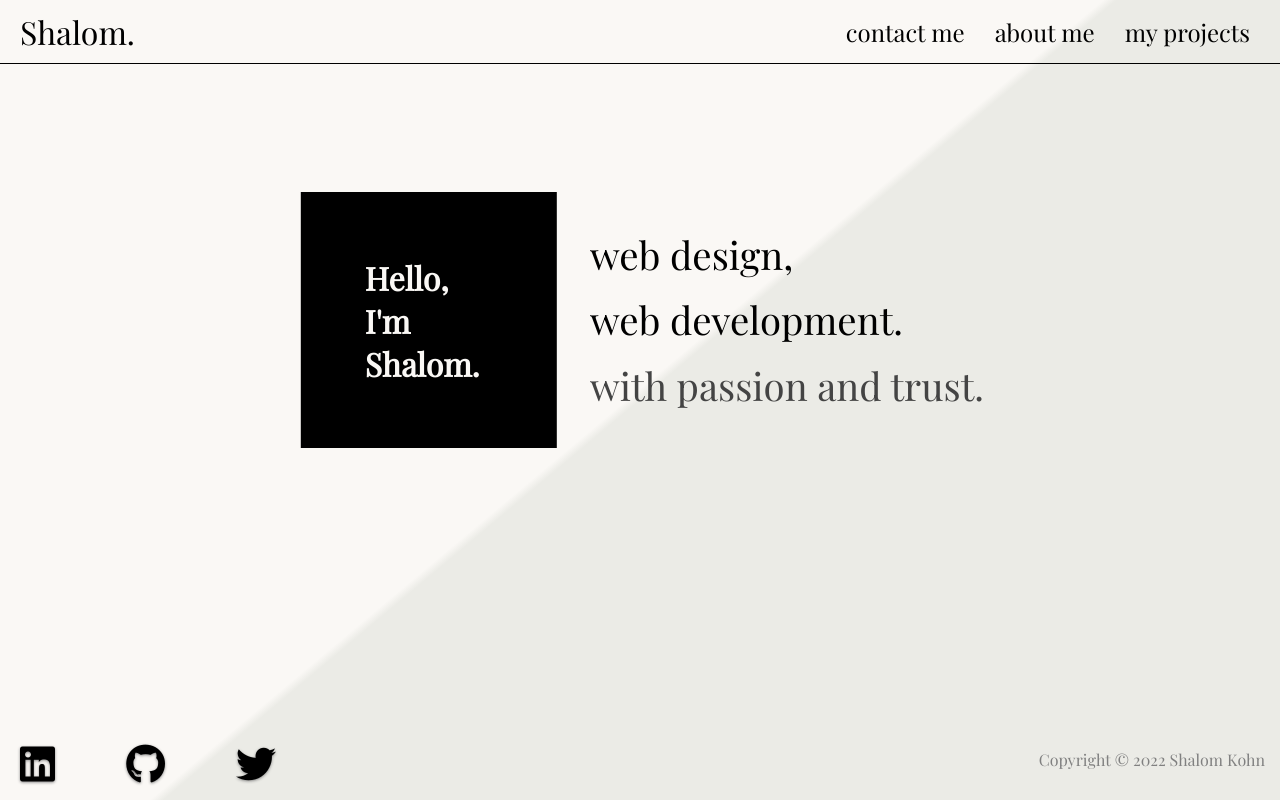
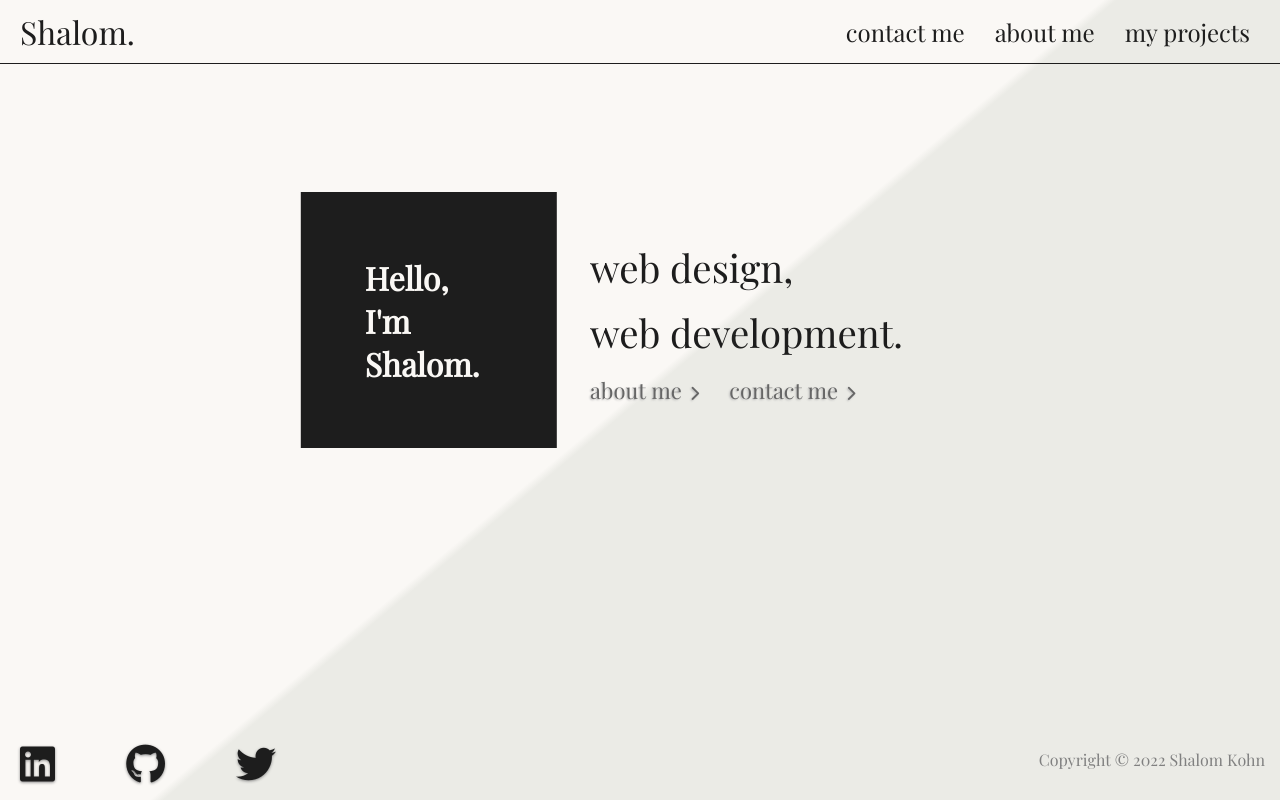
Before and after one commit to Shalomkohn/My-Portfolio-site, a React (Create React App) app: page / in a window 1280 px wide. Built offline with nearby package versions, Linux system fonts and the light colour scheme.

Commit message:
took out pure black, added color transition affects

```diff
--- a/src/App.js
+++ b/src/App.js
@@ -2,7 +2,7 @@ import NavBar from "./components/nav-bar"
 import SideNav from "./components/side-nav"
 import ContactLogos from "./components/contact-logos"
 import { useState } from "react"
-import { BrowserRouter as Router, Route, Routes } from "react-router-dom"
+import { BrowserRouter as Router, Route, Routes, Link } from "react-router-dom"
 import AboutMe from "./components/about-me"
 import ContactMe from "./components/contact-me"
 import MyProjects from "./components/my-projects"
@@ -53,12 +53,25 @@ const App = () => {
                                         <h1>Hello,<br /> I'm Shalom.</h1>
                                     </div>
                                     <div className="my-description">
-                                        web design,
-                                        <br className="showOnMobile"/>
-                                        <div className="hideOnMobile"> web development.</div>
-                                        <div className="description-line-2">
+
+                                        we<span className="colorSparkle1">b</span> de<span className="colorSparkle2">s</span>ign,<br />
+                                        w<span className="colorSparkle2">e</span>b dev<span className="colorSparkle3">e</span>lo<span className="colorSparkle1">p</span>me<span className="colorSparkle2">n</span>t.
+                                        <br />
+                                        {/* <div className="description-line-2">
                                             with passion and trust.
+                                        </div> */}
+                                        <div className="cta-buttons-container">
+                                            <button className="call-to-action-button cta-about-me">
+                                                <Link to="/about-me" className="btn">about me</Link>
+                                                <i class="fa-solid fa-chevron-right"></i>
+                                            </button>
+                                            <button className="call-to-action-button cta-contact-me">
+                                                <Link to="/contact-me" className="btn">contact me</Link>
+                                                <i class="fa-solid fa-chevron-right"></i>
+                                            </button>
                                         </div>
+
+
                                     </div>
                                 </div>
                                 <ContactLogos />
--- a/src/main.scss
+++ b/src/main.scss
@@ -9,12 +9,13 @@
   }
 }
 
+$black: #1d1d1d;
+
 * {
   margin: 0;
   padding: 0;
   box-sizing: border-box;
   font-family: 'Playfair Display', serif;
-
 }
 
 .hideOnMobile {
@@ -36,6 +37,7 @@
   justify-content: space-between;
   align-items: center;
   padding: 10px;
+  color: $black;
 }
 
 .navUl li {
@@ -100,14 +102,87 @@
 .sideNavShow {
   height: 154px;
 }
+
+@keyframes backgroundColorSparkle {
+  0% {
+    background-color: #1d1d1d;
+  }
+  20% {
+    background-color: #1d1d1d;
+  }
+  35% {
+    background-color: #695e5e;
+  }
+  50% {
+    background-color: #1d1d1d;
+  }
+  70% {
+    background-color: #1d1d1d;
+  }
+  85% {
+    background-color: #54695a;
+  }
+  100% {
+    background-color: #1d1d1d;
+  }
+}
+
+@keyframes colorSparkle1 {
+  0% {
+    color: #1d1d1d;
+  }
+  70% {
+    color: #1d1d1d;
+  }
+  85% {
+    color: #a1b695;
+  }
+  100% {
+    color: #1d1d1d;
+  }
+}
+@keyframes colorSparkle2 {
+  0% {
+    color: #1d1d1d;
+  }
+  70% {
+    color: #1d1d1d;
+  }
+  85% {
+    color: #b59b93;
+  }
+  100% {
+    color: #1d1d1d;
+  }
+}
+
+@keyframes colorSparkle3 {
+  0% {
+    color: #1d1d1d;
+  }
+  70% {
+    color: #1d1d1d;
+  }
+  85% {
+    color: #94b29c;
+  }
+  100% {
+    color: #1d1d1d;
+  }
+}
+
 .black-box {
-  width: 39%;
-  height: 39vw;
+  animation: backgroundColorSparkle 7s infinite;
+  animation-delay: 1.7s;
+  width: 200px;
+  height: 200px;
   background-size: 120%;
-  background-color: black;
+  background-color: $black;
   background-position: -3vw -6vw;
   margin: 80px auto 80px;
   position: relative;
+  animation-timing-function: ease-in-out;
+
 
   h1 {
     color: rgb(250, 248, 245);
@@ -123,11 +198,58 @@
   margin: 0 auto;
   font-size: 2rem;
   text-align: center;
+  color: $black;
 }
 
 .description-line-2 {
   color: #444;
 }
+
+.colorSparkle1 {
+  animation: colorSparkle1 3.5s infinite;
+}
+
+.colorSparkle2 {
+  animation: colorSparkle2 3.5s infinite;
+  animation-delay: 1.3s;
+}
+
+.colorSparkle3 {
+  animation: colorSparkle3 3.5s infinite;
+  animation-delay: 2.1s;
+}
+
+.cta-buttons-container {
+  margin: 80px 0;
+  display: flex;
+  flex-direction: column;
+  justify-items: center;
+}
+
+.call-to-action-button {
+  border: none;
+  font-size: 22px;
+  color: #666;
+  margin: 0;
+  padding: 0;
+  background-color: transparent;
+  text-shadow: -1px 1px 2px #bbb;
+
+  i {
+    font-size: 15px;
+    margin-left: 8px;
+  }
+
+  &:hover {
+
+    i {
+       transform: translateX(3px);
+       transition: .2s;
+    }
+
+  }
+}
+
 
 .contactLogos {
   z-index: 5;
@@ -138,11 +260,12 @@
 }
 
 .contactLogo {
-  color: black;
+  color: $black;
   font-size: 2.5rem;
   transition: .3s;
   text-shadow: 0px 1px 3px #888;
 }
+
 .sideNavUl li:hover, .contactLogo:hover, .project a:hover {
   position: relative;
   left: 1px;
@@ -194,9 +317,11 @@ a {
   text-decoration: none;
   color: inherit;
 }
+
 .contactInfoDiv {
   padding: 6rem 3rem 0;
 }
+
 .contactInfoUl {
   list-style: none;
   display: flex;
@@ -204,6 +329,7 @@ a {
   flex-direction: row;
   font-size: 20px;
   margin-bottom: 4rem;
+  color: $black;
 }
 .infoLiText {
   margin: .5rem ;
@@ -282,7 +408,7 @@ a {
   }
 
   .sideNav {
-    border-bottom: 1px solid black;
+    border-bottom: 1px solid $black;
   }
 
   .liToggle {
@@ -325,6 +451,16 @@ a {
     display: none;
   }
 
+  .cta-buttons-container {
+    flex-direction: row;
+    margin: 10px 0 0 0;
+  }
+
+
+  .cta-about-me {
+    margin-right: 30px;
+  }
+
   .contactLogos {
     width: 20%;
     margin: 1rem 0;
@@ -357,6 +493,8 @@ a {
     transform: translate(-50%);
     left: 50%;
     margin: 0;
+    padding: 0;
   }
 
+
 }
```
